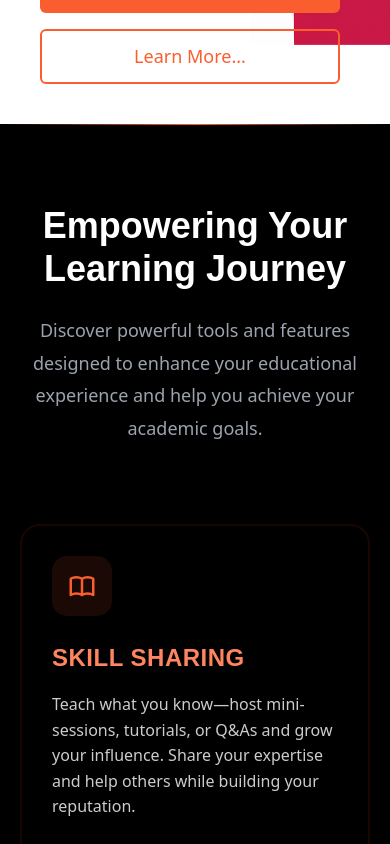
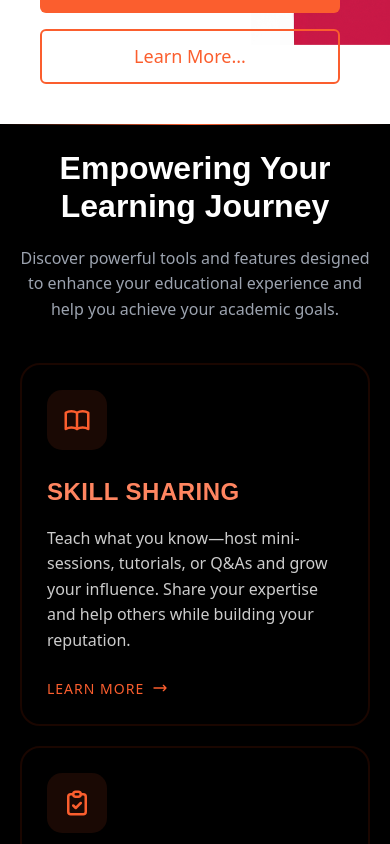
Before and after one commit to Manuja001/PAF-StudyBuddy, a React (Vite) app in the folder frontend/: page / in a window 390 px wide. Shown: the part 720-1564 px from the top of the page. Built offline with nearby package versions, Linux system fonts and the light colour scheme; a web font is replaced by a local one.

Commit message:
Update CSS for About, Contact, and Features components to improve layout and responsiveness. Adjust padding, font sizes, and grid gaps for better visual consistency across different screen sizes.

```diff
--- a/frontend/src/components/About.css
+++ b/frontend/src/components/About.css
@@ -1,8 +1,11 @@
 .about-section {
-  padding: 120px 0;
+  min-height: calc(100vh - 70px); /* Subtract navbar height */
   background-color: #fff;
   position: relative;
   overflow: hidden;
+  display: flex;
+  align-items: center;
+  padding: 40px 0;
 }
 
 .about-container {
@@ -14,7 +17,7 @@
 .about-grid {
   display: grid;
   grid-template-columns: 1fr 1fr;
-  gap: 60px;
+  gap: 50px;
   align-items: center;
 }
 
@@ -23,35 +26,35 @@
 }
 
 .about-subtitle {
-  font-size: 18px;
+  font-size: 16px;
   color: #fb5e2e;
   font-weight: 600;
-  margin-bottom: 20px;
+  margin-bottom: 16px;
   text-transform: uppercase;
   letter-spacing: 2px;
 }
 
 .about-title {
-  font-size: 48px;
+  font-size: 42px;
   color: #111827;
   font-weight: 700;
   line-height: 1.2;
-  margin-bottom: 24px;
+  margin-bottom: 20px;
   font-family: 'Barbus Neue', sans-serif;
 }
 
 .about-description {
-  font-size: 18px;
+  font-size: 16px;
   color: #4B5563;
-  line-height: 1.8;
-  margin-bottom: 32px;
+  line-height: 1.6;
+  margin-bottom: 24px;
 }
 
 .about-stats {
   display: grid;
   grid-template-columns: repeat(3, 1fr);
-  gap: 24px;
-  margin-top: 48px;
+  gap: 20px;
+  margin-top: 35px;
 }
 
 .stat-item {
@@ -59,7 +62,7 @@
 }
 
 .stat-number {
-  font-size: 36px;
+  font-size: 32px;
   font-weight: 700;
   color: #fb5e2e;
   margin-bottom: 8px;
@@ -67,7 +70,7 @@
 }
 
 .stat-label {
-  font-size: 16px;
+  font-size: 15px;
   color: #4B5563;
   font-weight: 500;
 }
@@ -92,10 +95,10 @@
 .about-image::after {
   content: '';
   position: absolute;
-  top: 20px;
-  left: 20px;
-  right: -20px;
-  bottom: -20px;
+  top: 15px;
+  left: 15px;
+  right: -15px;
+  bottom: -15px;
   border: 2px solid #fb5e2e;
   border-radius: 20px;
   z-index: -1;
@@ -107,22 +110,30 @@
 
 @media (max-width: 1024px) {
   .about-section {
-    padding: 100px 0;
+    padding: 30px 0;
+  }
+
+  .about-grid {
+    gap: 40px;
   }
 
   .about-title {
-    font-size: 40px;
+    font-size: 36px;
   }
 
   .stat-number {
-    font-size: 32px;
+    font-size: 28px;
   }
 }
 
 @media (max-width: 768px) {
+  .about-section {
+    padding: 25px 0;
+  }
+
   .about-grid {
     grid-template-columns: 1fr;
-    gap: 40px;
+    gap: 30px;
   }
 
   .about-content {
@@ -134,19 +145,17 @@
   }
 
   .about-title {
-    font-size: 36px;
+    font-size: 32px;
   }
 
   .about-stats {
     grid-template-columns: repeat(2, 1fr);
+    gap: 15px;
+    margin-top: 25px;
   }
 }
 
 @media (max-width: 480px) {
-  .about-section {
-    padding: 80px 0;
-  }
-
   .about-stats {
     grid-template-columns: 1fr;
   }
--- a/frontend/src/components/Contact.css
+++ b/frontend/src/components/Contact.css
@@ -2,13 +2,13 @@
 
 .contact-section {
   background-color: #000000;
-  padding: 60px 0;
+  min-height: calc(100vh - 70px); /* Subtract navbar height */
   position: relative;
   overflow: hidden;
   color: white;
-  min-height: calc(100vh - 70px); /* Subtract navbar height */
   display: flex;
   align-items: center;
+  padding: 40px 0;
 }
 
 .contact-section::before {
@@ -37,14 +37,14 @@
   font-size: 16px;
   text-transform: uppercase;
   letter-spacing: 2px;
-  margin-bottom: 15px;
+  margin-bottom: 16px;
   font-weight: 500;
 }
 
 .contact-title {
   font-size: 42px;
   font-weight: 700;
-  margin-bottom: 15px;
+  margin-bottom: 16px;
   font-family: 'Barbus Neue', sans-serif;
   color: white;
 }
@@ -134,7 +134,7 @@
   display: flex;
   flex-direction: column;
   gap: 15px;
-  margin-bottom: 30px;
+  margin-bottom: 25px;
 }
 
 .contact-link {
@@ -208,23 +208,26 @@
 
 @media (max-width: 1024px) {
   .contact-section {
-    padding: 40px 0;
+    padding: 30px 0;
   }
 
   .contact-title {
     font-size: 36px;
   }
+
+  .contact-info {
+    padding: 25px;
+  }
 }
 
 @media (max-width: 768px) {
+  .contact-section {
+    padding: 25px 0;
+  }
+
   .contact-content {
     grid-template-columns: 1fr;
     gap: 30px;
-  }
-
-  .contact-section {
-    padding: 40px 0;
-    min-height: auto;
   }
 
   .contact-title {
@@ -234,4 +237,8 @@
   .contact-info {
     padding: 25px;
   }
+
+  .contact-header {
+    margin-bottom: 30px;
+  }
 }
--- a/frontend/src/components/Features.css
+++ b/frontend/src/components/Features.css
@@ -2,9 +2,12 @@
 
 .features-section {
   background-color: #000000;
-  padding: 120px 0;
+  min-height: calc(100vh - 70px); /* Subtract navbar height */
   position: relative;
   overflow: hidden;
+  display: flex;
+  align-items: center;
+  padding: 40px 0;
 }
 
 .features-section::before {
@@ -21,12 +24,11 @@
   max-width: 1200px;
   margin: 0 auto;
   padding: 0 20px;
-
 }
 
 .features-header {
   text-align: center;
-  margin-bottom: 80px;
+  margin-bottom: 50px;
   max-width: 800px;
   margin-left: auto;
   margin-right: auto;
@@ -34,41 +36,40 @@
 
 .features-subtitle {
   color: #fb5e2e;
-  font-size: 18px;
+  font-size: 16px;
   text-transform: uppercase;
   letter-spacing: 2px;
-  margin-bottom: 20px;
+  margin-bottom: 16px;
   font-weight: 500;
 }
 
 .features-title {
   color: white;
-  font-size: 48px;
+  font-size: 42px;
   font-weight: 700;
   line-height: 1.2;
-  margin-bottom: 24px;
+  margin-bottom: 20px;
   font-family: 'Barbus Neue', sans-serif;
 }
 
 .features-description {
   color: #9CA3AF;
-  font-size: 18px;
-  line-height: 1.8;
-  margin-bottom: 60px;
+  font-size: 16px;
+  line-height: 1.6;
+  margin-bottom: 40px;
 }
 
 .features-grid {
   display: grid;
   grid-template-columns: repeat(3, 1fr);
-  gap: 30px;
-
+  gap: 25px;
 }
 
 .feature-card {
   background: rgba(0, 0, 0, 0);
   border: 2px solid rgba(255, 60, 0, 0.1);
   border-radius: 20px;
-  padding: 40px;
+  padding: 30px;
   transition: all 0.3s ease;
   position: relative;
   overflow: hidden;
@@ -152,33 +153,42 @@
 
 @media (max-width: 1024px) {
   .features-section {
-    padding: 100px 0;
+    padding: 30px 0;
   }
 
   .features-grid {
     grid-template-columns: repeat(2, 1fr);
-    gap: 24px;
+    gap: 20px;
   }
 
   .features-title {
-    font-size: 40px;
+    font-size: 36px;
+  }
+
+  .feature-card {
+    padding: 25px;
   }
 }
 
 @media (max-width: 768px) {
   .features-section {
-    padding: 80px 0;
+    padding: 25px 0;
   }
 
   .features-grid {
     grid-template-columns: 1fr;
+    gap: 20px;
   }
 
   .feature-card {
-    padding: 30px;
+    padding: 25px;
   }
 
   .features-title {
-    font-size: 36px;
+    font-size: 32px;
+  }
+
+  .features-header {
+    margin-bottom: 30px;
   }
 }
```
